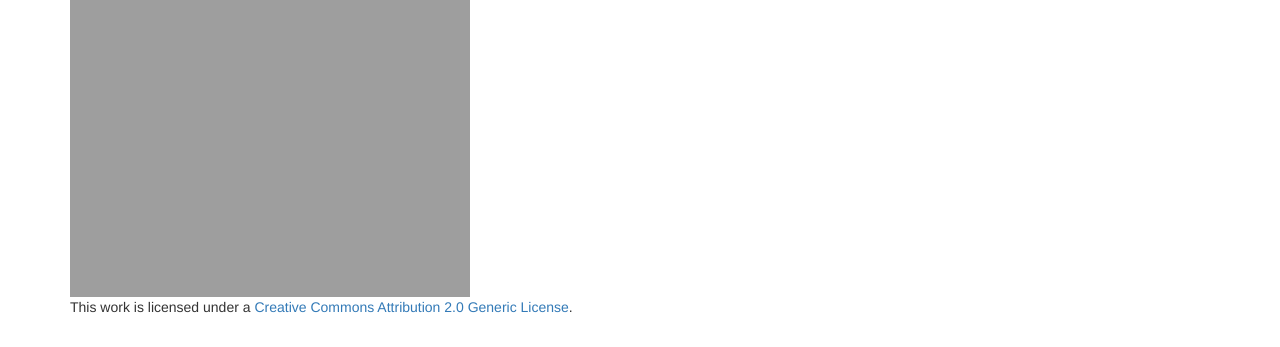
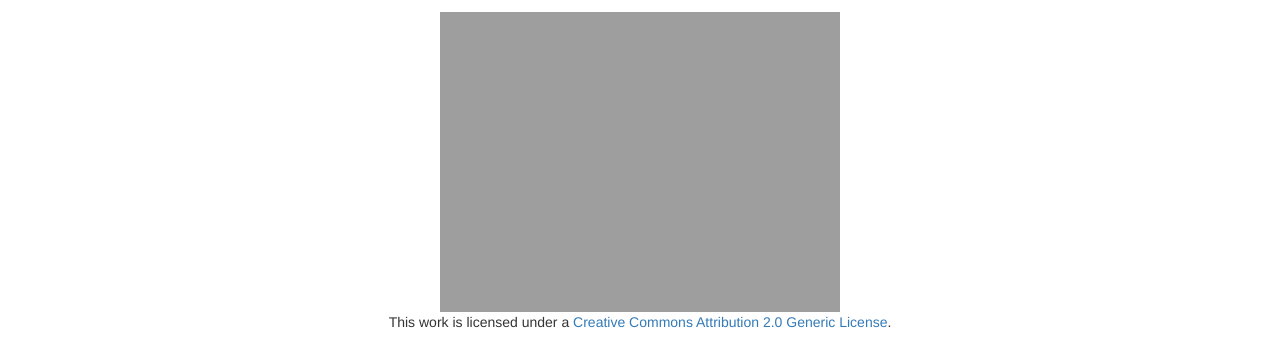
Before and after one commit to edsu/ferguson-urls, a plain HTML site: page index.html in a window 1280 px wide. Shown: the part 4016-4363 px from the top of the page. Before the commit the page ends 4333 px from the top, so only its background shows below. Drawn offline with nearby package versions, Linux system fonts and the light colour scheme.

Commit message:
footer style

```diff
--- a/index.html
+++ b/index.html
@@ -13,7 +13,8 @@
       padding: 10px;
     }
     footer {
-      text-align: middle;
+      text-align: center;
+      margin: 15px;
     }
   </style>
 </head>
```
